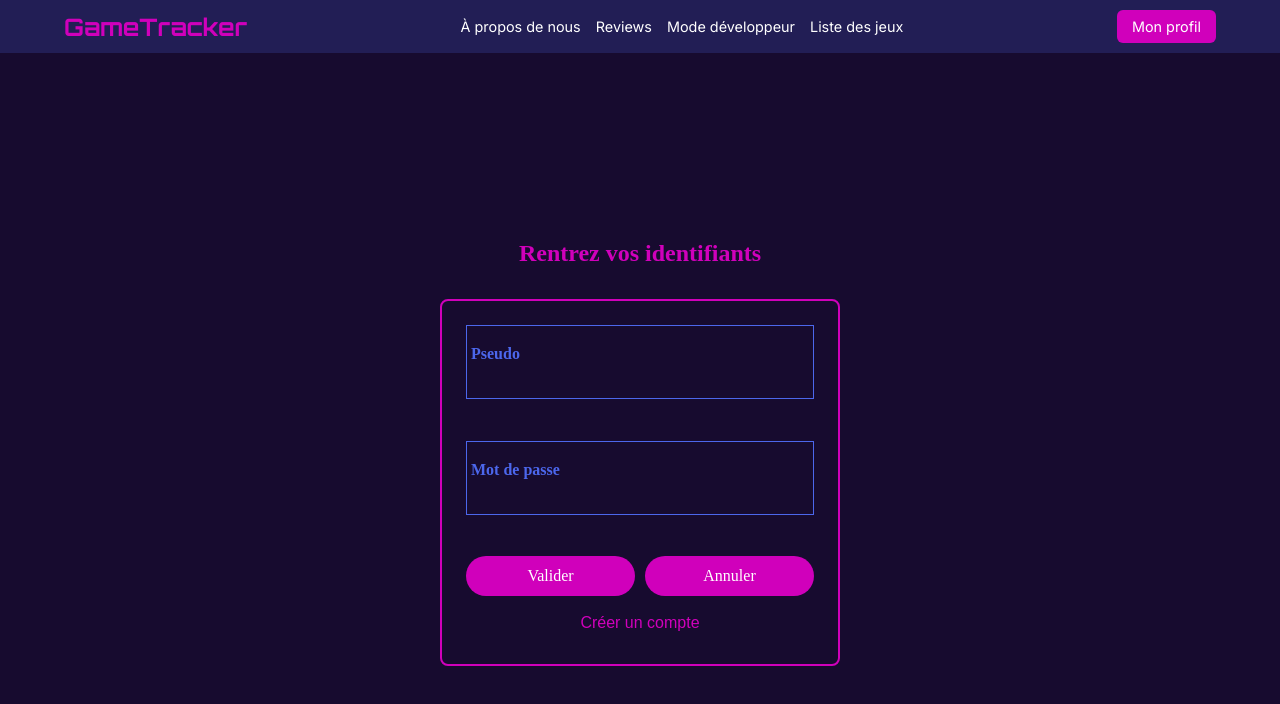
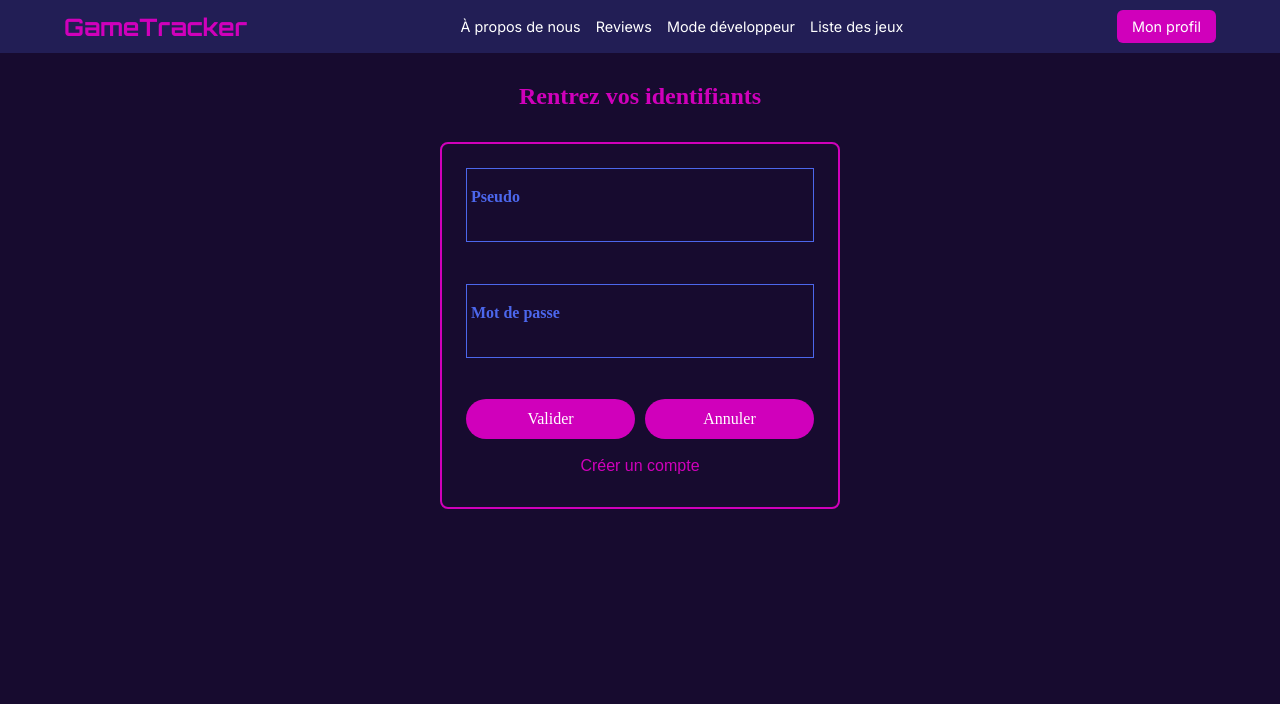
Before and after one commit to yoanlouvois/Front-End-GameTracker, an Angular app: page /Connexion in a window 1280 px wide. Shown: the top 704 px of the page. Built offline with nearby package versions, Linux system fonts and the light colour scheme.

Commit message:
Adaptation des pages inscriptions et connexions

```diff
--- a/src/app/Ecrans/ecran-connexion/ecran-connexion.component.scss
+++ b/src/app/Ecrans/ecran-connexion/ecran-connexion.component.scss
@@ -64,8 +64,7 @@
   display: flex; /* Utilise Flexbox pour disposer les éléments */
   flex-direction: column; /* Dispose les éléments en colonne */
   align-items: center; /* Centre horizontalement les éléments */
-  justify-content: center; /* Centre verticalement les éléments */
-  padding: 2rem; /* Ajoute un espacement interne autour du contenu */
+  margin: 30px;
 }
 
 .title {
--- a/src/app/Ecrans/ecran-inscription/ecran-inscription.component.scss
+++ b/src/app/Ecrans/ecran-inscription/ecran-inscription.component.scss
@@ -61,9 +61,7 @@
   display: flex; /* Utilise Flexbox pour disposer les éléments */
   flex-direction: column; /* Dispose les éléments en colonne */
   align-items: center; /* Centre horizontalement les éléments */
-  justify-content: center; /* Centre verticalement les éléments */
-  padding: 0.5rem;
-  margin: 0;
+  margin: 30px;
 }
 
 .title {
```
